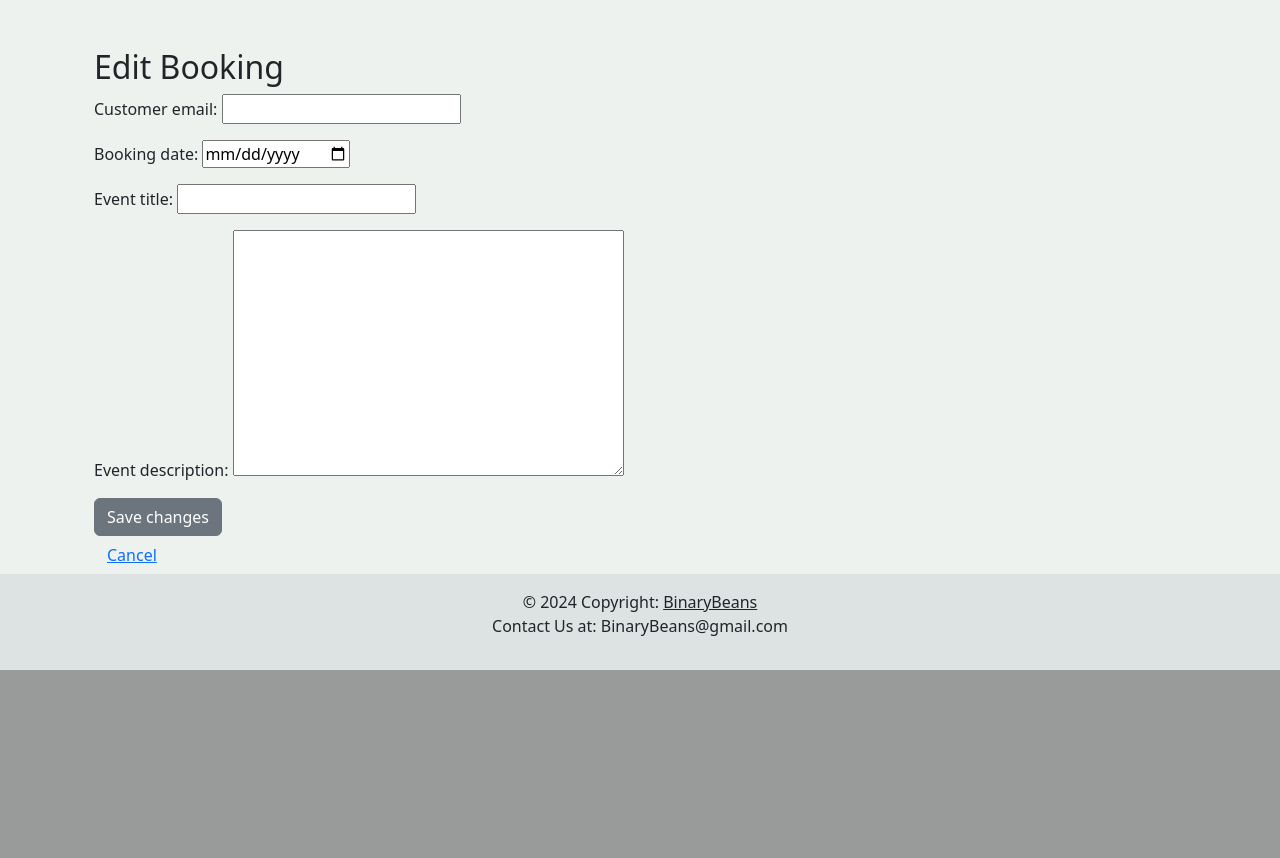
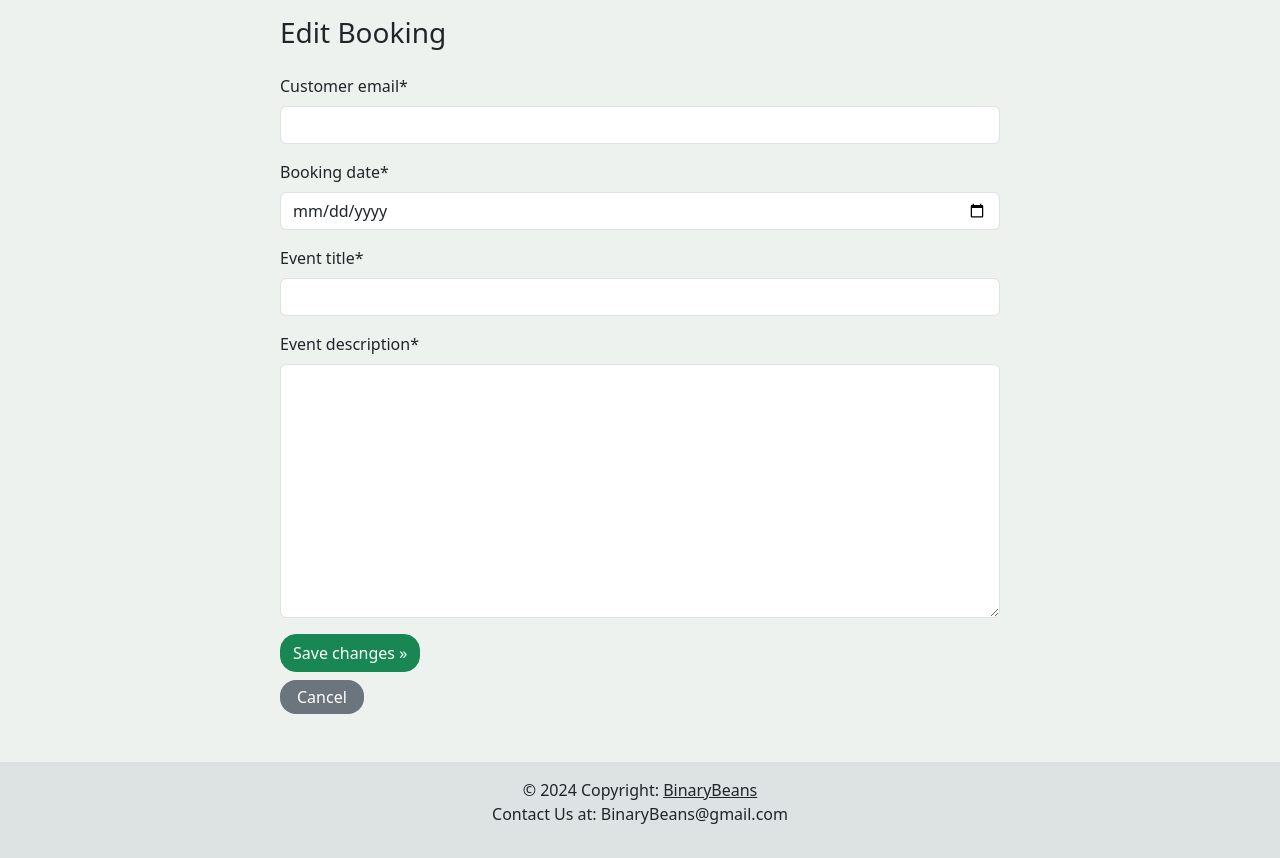
Before and after one commit to Willr-hawkins/binary-beans, a Django app: template events/templates/events/edit_booking.html in a window 1280 px wide. Shown: the part 672-1530 px from the top of the page. Before the commit the page ends 1342 px from the top, so only its background shows below. Run offline with Django 4.2, Linux system fonts and the light colour scheme; the template is opened without the code that fills it: values that come from a table or form of the project are taken from there, others are empty; some libraries are stand-ins or nearby versions.

Commit message:
Style edit_booking/delete_booking.html files

```diff
--- a/events/templates/events/edit_booking.html
+++ b/events/templates/events/edit_booking.html
@@ -1,13 +1,22 @@
 {% extends "base.html" %}
+{% load crispy_forms_tags %}
 
 {% block content %}
-  <section class="container mt-5">
-    <h2>Edit Booking</h2>
-    <form method="post">
-      {% csrf_token %}
-      {{ form.as_p }}
-      <button class="btn btn-secondary" type="submit">Save changes</button>
-    </form>
-    <a class="btn btn-link" href="{% url 'events' %}">Cancel</a>
-  </section>
+<div class="container">
+  <div class="row">
+    <div class="col-md-8 mt-3 offset-md-2">
+      <h3>Edit Booking</h3>
+    </div>
+  </div>
+  <div class="row mb-5">
+    <div class="col-md-8 mt-3 offset-md-2">
+      <form method="post">
+        {% csrf_token %}
+        {{ form | crispy }}
+        <button class="btn btn-success right rounded-4" type="submit">Save changes &raquo;</button>
+      </form>
+      <a class="btn btn-link text-white text-decoration-none px-3 py-1 bg-secondary rounded-4 mt-2" href="{% url 'events' %}">Cancel</a>
+    </div>
+  </div>
+</div>
 {% endblock %}
--- a/events/templates/events/events.html
+++ b/events/templates/events/events.html
@@ -30,7 +30,7 @@
         <h6 class="py-3 text-success">Booking Approved</h6>
         {% endif %}
         <a class="btn btn-edit btn-secondary me-2" href="{% url 'edit_booking' booking.id %}">Edit</a>
-        <a class="btn btn-delete btn-danger ms-2" href="{% url 'delete_booking' booking.id %}">Delete</a>
+        <a class="btn btn-delete btn-danger ms-2" href="{% url 'delete_booking' booking.id %}">Cancel</a>
     </div>
 
     {% endif %}
```
Also changed, not shown: events/templates/events/delete_booking.html (+4 -4 lines).
